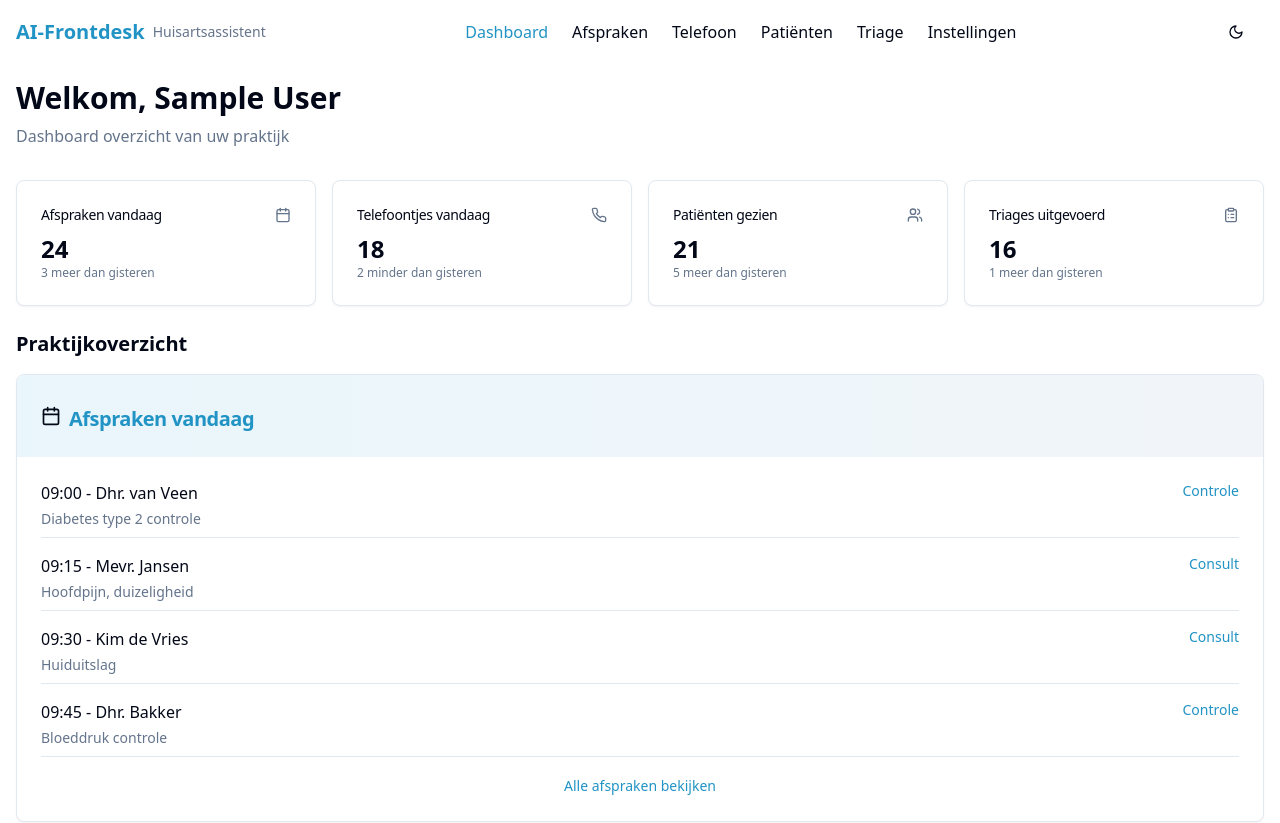
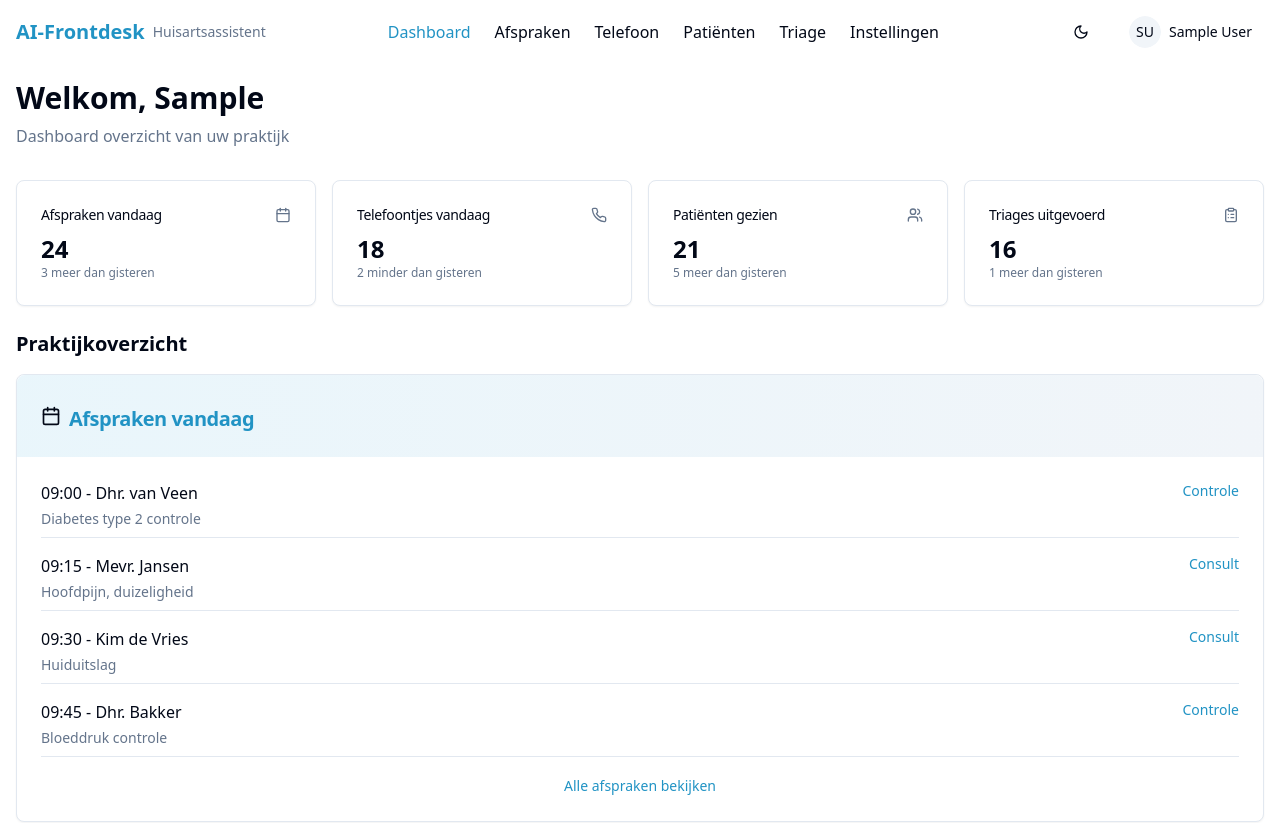
Before and after one commit to Boyov69/HuisDocAssist, a React (Vite) app: page / in a window 1280 px wide. Shown: the top 823 px of the page. Built offline with nearby package versions, Linux system fonts and the light colour scheme; sample sign-in values are in the browser's storage.

Commit message:
Fix: Restore user profile in header
Re-add the user profile section to the header, including the profile picture and settings access.

```diff
--- a/src/components/Navbar.tsx
+++ b/src/components/Navbar.tsx
@@ -2,14 +2,22 @@
 import React, { useState, useEffect } from "react";
 import { Link, useLocation } from "react-router-dom";
 import { useAuth } from "@/contexts/AuthContext";
-import { Sun, Moon, Menu, X } from "lucide-react";
+import { Sun, Moon, Menu, X, User, Settings, LogOut } from "lucide-react";
 import { Button } from "@/components/ui/button";
 import { useTheme } from "@/hooks/use-theme";
 import { cn } from "@/lib/utils";
+import {
+  DropdownMenu,
+  DropdownMenuContent,
+  DropdownMenuItem,
+  DropdownMenuSeparator,
+  DropdownMenuTrigger
+} from "@/components/ui/dropdown-menu";
+import { Avatar, AvatarFallback, AvatarImage } from "@/components/ui/avatar";
 
 const Navbar = () => {
   const location = useLocation();
-  const { hasRole } = useAuth();
+  const { user, hasRole, logout } = useAuth();
   const { theme, setTheme } = useTheme();
   const [isScrolled, setIsScrolled] = useState(false);
   const [mobileMenuOpen, setMobileMenuOpen] = useState(false);
@@ -40,6 +48,17 @@ const Navbar = () => {
     return location.pathname === path
       ? "text-medical font-medium"
       : "text-foreground hover:text-medical transition-colors";
+  };
+
+  // Bereken initialen voor avatar fallback
+  const getInitials = (name: string) => {
+    if (!name) return "?";
+    return name
+      .split(' ')
+      .map(part => part[0])
+      .join('')
+      .toUpperCase()
+      .substring(0, 2);
   };
 
   return (
@@ -85,8 +104,8 @@ const Navbar = () => {
             )}
           </div>
 
-          {/* Right side - theme toggle and mobile menu button */}
-          <div className="flex items-center">
+          {/* Right side - theme toggle, profile and mobile menu button */}
+          <div className="flex items-center space-x-2">
             {/* Theme toggle button */}
             <Button
               variant="ghost"
@@ -97,6 +116,43 @@ const Navbar = () => {
             >
               {theme === "dark" ? <Sun size={20} /> : <Moon size={20} />}
             </Button>
+
+            {/* User profile dropdown */}
+            {user && (
+              <DropdownMenu>
+                <DropdownMenuTrigger asChild>
+                  <Button variant="ghost" size="sm" className="flex items-center gap-2 rounded-full">
+                    <Avatar className="h-8 w-8">
+                      <AvatarImage src={user.avatar} alt={user.name} />
+                      <AvatarFallback>{getInitials(user.name)}</AvatarFallback>
+                    </Avatar>
+                    <span className="hidden sm:inline font-medium">{user.name}</span>
+                  </Button>
+                </DropdownMenuTrigger>
+                <DropdownMenuContent align="end" className="w-56 animate-fade-in">
+                  <div className="flex items-center justify-start gap-2 p-2 mb-1">
+                    <div className="flex flex-col space-y-0.5">
+                      <p className="text-sm font-medium">{user.name}</p>
+                      <p className="text-xs text-muted-foreground">{user.email}</p>
+                    </div>
+                  </div>
+                  <DropdownMenuSeparator />
+                  <DropdownMenuItem className="cursor-pointer">
+                    <User className="mr-2 h-4 w-4" />
+                    <span>Mijn profiel</span>
+                  </DropdownMenuItem>
+                  <DropdownMenuItem className="cursor-pointer">
+                    <Settings className="mr-2 h-4 w-4" />
+                    <span>Instellingen</span>
+                  </DropdownMenuItem>
+                  <DropdownMenuSeparator />
+                  <DropdownMenuItem onClick={logout} className="cursor-pointer">
+                    <LogOut className="mr-2 h-4 w-4" />
+                    <span>Uitloggen</span>
+                  </DropdownMenuItem>
+                </DropdownMenuContent>
+              </DropdownMenu>
+            )}
 
             {/* Mobile menu button */}
             <Button
--- a/src/components/dashboard/DashboardHeader.tsx
+++ b/src/components/dashboard/DashboardHeader.tsx
@@ -8,10 +8,10 @@ const DashboardHeader = () => {
   return (
     <section className="mb-8">
       <h1 className="text-3xl font-bold mb-2">
-        Welkom, {user?.name}
+        Welkom, {user?.name?.split(' ')[0] || 'gebruiker'}
       </h1>
       <p className="text-muted-foreground mb-6">
-        Dashboard overzicht van uw praktijk
+        Dashboard overzicht van uw praktijk{user?.practice ? `: ${user.practice}` : ''}
       </p>
     </section>
   );
```
